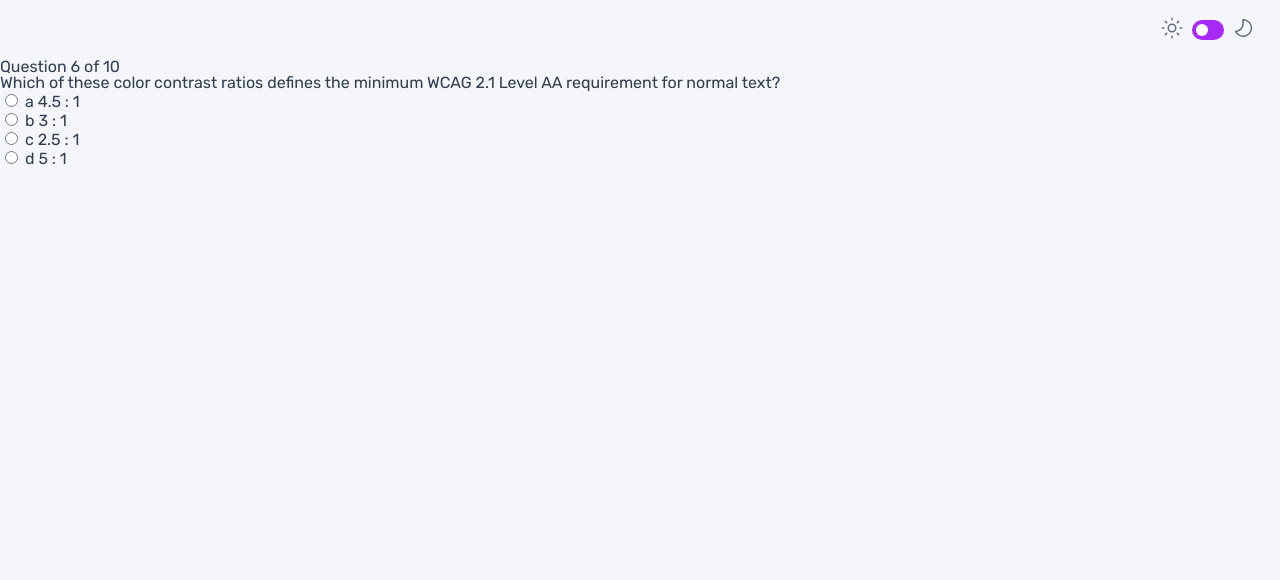
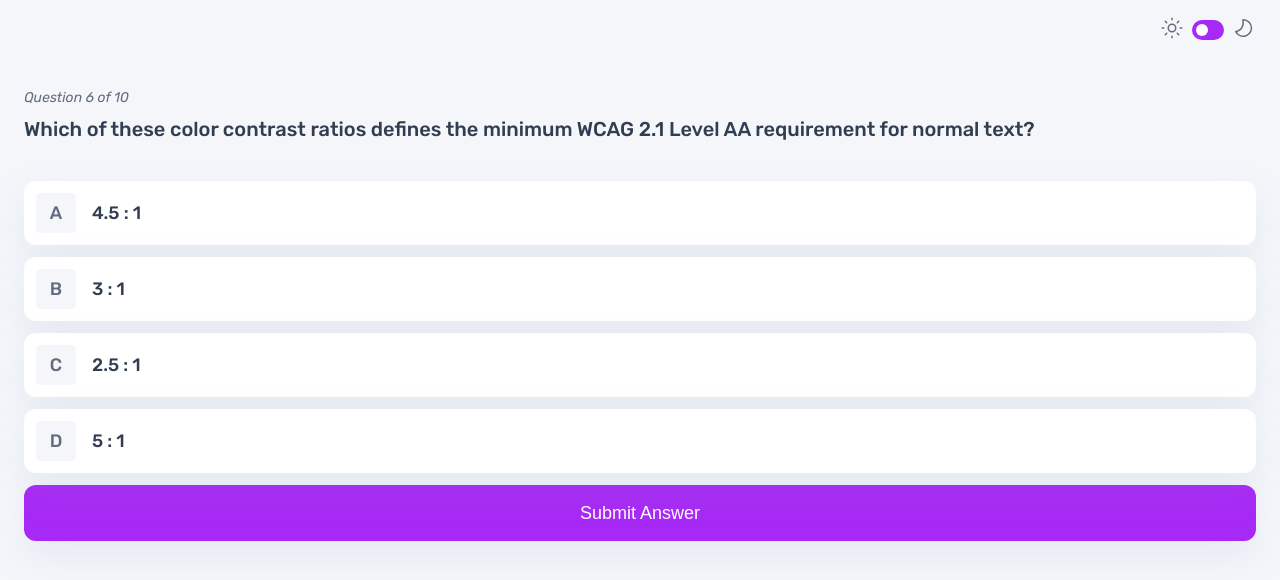
Before and after one commit to lasha-abuladze/frontend-quiz-app, a website: page index.html in a window 1280 px wide. Drawn offline with Linux system fonts and the light colour scheme.

Commit message:
add section-quiz/s styles

```diff
--- a/index.html
+++ b/index.html
@@ -97,11 +97,13 @@
 
             </div>
 
+            <form class="form--answers">
+
                 <ul class="answers-list">
 
-                <li>
+                    <li class="answers-list--li">
                         <input type="radio" id="1" name="answer">
-                    <label for="1">
+                        <label class="answers-list--label" for="1">
                             <b class="answer-number">
                                 a
                             </b>
@@ -109,9 +111,9 @@
                         </label>
                     </li>
 
-                <li>
+                    <li class="answers-list--li">
                         <input type="radio" id="2" name="answer">
-                    <label for="2">
+                        <label class="answers-list--label" for="2">
                             <b class="answer-number">
                                 b
                             </b>
@@ -119,9 +121,9 @@
                         </label>
                     </li>
 
-                <li>
+                    <li class="answers-list--li">
                         <input type="radio" id="3" name="answer">
-                    <label for="3">
+                        <label class="answers-list--label" for="3">
                             <b class="answer-number">
                                 c
                             </b>
@@ -129,17 +131,21 @@
                         </label>
                     </li>
 
-                <li>
+                    <li class="answers-list--li">
                         <input type="radio" id="4" name="answer">
-                    <label for="4">
+                        <label class="answers-list--label" for="4">
                             <b class="answer-number">
                                 d
                             </b>
                             5 : 1
                         </label>
                     </li>
+                </ul>
 
-            </ul>
+                <input type="submit" class="sabmit-btn form-btn" value="Submit Answer">
+                <input type="submit" class="next-question--btn form-btn display-none" value="Next Question">
+
+            </form>
 
         </section>
 
--- a/main.scss
+++ b/main.scss
@@ -8,7 +8,7 @@
 
 
 .display-none {
-    display: none;
+    display: none !important;
 }
 
 .dark-switcher {
@@ -155,4 +155,90 @@
             }
         }
     }
+
+    .section-quiz {
+        padding: 32px 24px;
+        box-sizing: border-box;
+
+        .div--question {
+
+            .question-number {
+                font-size: 14px;
+                font-weight: 400;
+                color: #626C7F;
+                font-style: italic;
+                margin-bottom: 12px;
+            }
+
+            .question {
+                font-size: 20px;
+                font-weight: 500;
+                line-height: 24px;
+                margin-bottom: 24px;
+            }
+        }
+
+        .form--answers {
+            margin-top: 40px;
+
+            .answers-list {
+
+                .answers-list--li {
+                    margin-bottom: 12px;
+                    border-radius: 12px;
+                    height: 64px;
+                    position: relative;
+
+                    .answers-list--label {
+                        background-color: #fff;
+                        box-shadow: 0px 16px 40px 0px rgba(143, 160, 193, 0.14);
+                        position: absolute;
+                        top: 0;
+                        left: 0;
+                        width: 100%;
+                        height: 100%;
+                        padding: 12px;
+                        border-radius: 12px;
+                        box-sizing: border-box;
+                        @include flex-row();
+                        gap: 16px;
+                        text-transform: uppercase;
+                        cursor: pointer;
+
+                        font-size: 18px;
+                        font-weight: 500;
+
+                        .answer-number {
+                            background-color: #F4F6FA;
+                            width: 40px;
+                            height: 40px;
+                            font-size: 18px;
+                            @include flex-row();
+                            justify-content: center;
+                            color: #626C7F;
+                            border-radius: 5px;
+                        }
+
+                    }
+                }
+
+            }
+
+            .form-btn {
+                display: block;
+                width: 100%;
+                height: 56px;
+                background-color: #A729F5;
+                border-radius: 12px;
+                box-shadow: 0px 16px 40px 0px rgba(143, 160, 193, 0.14);
+                color: #fff;
+                font-size: 18px;
+                font-weight: 500;
+
+                border: none;
+                outline: none;
+                cursor: pointer;
+            }
+        }
+    }
 }
```
Also changed, not shown: style.css. Lines whose indentation alone changed are shown as unchanged.
